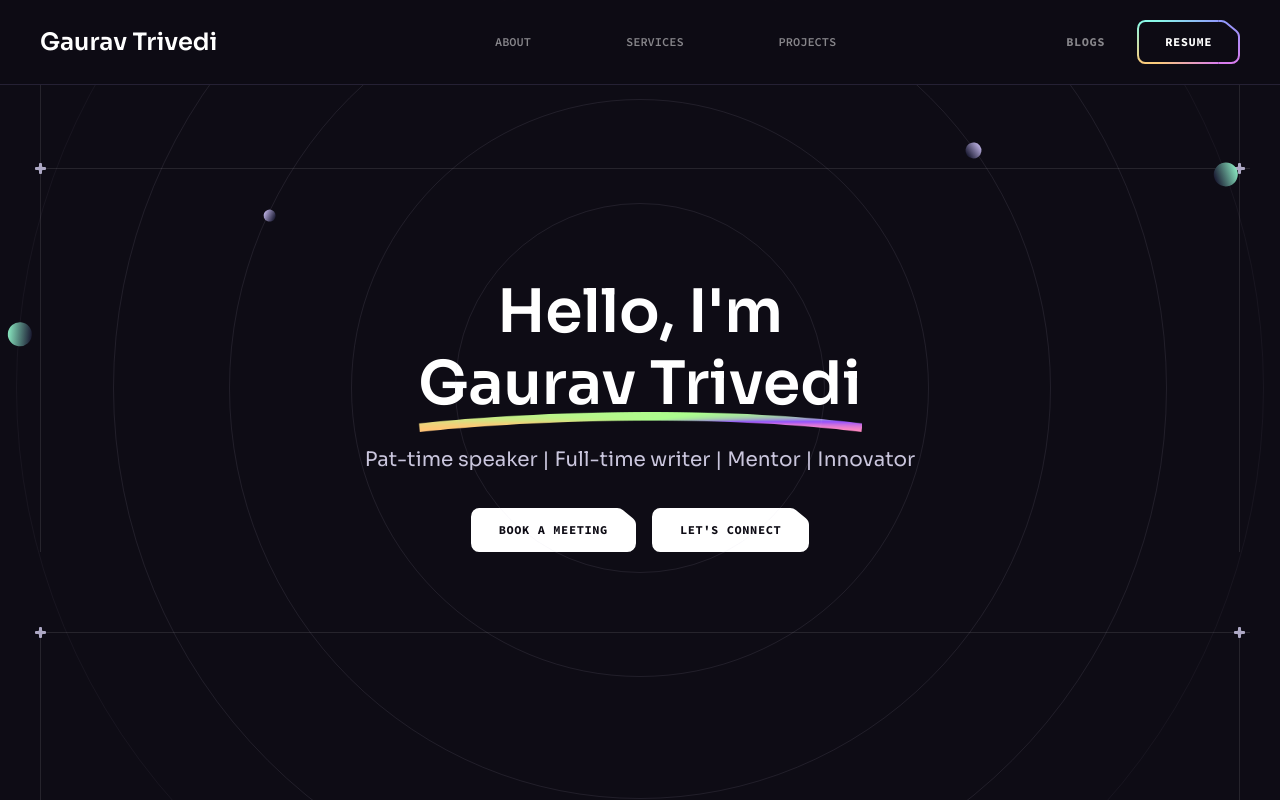
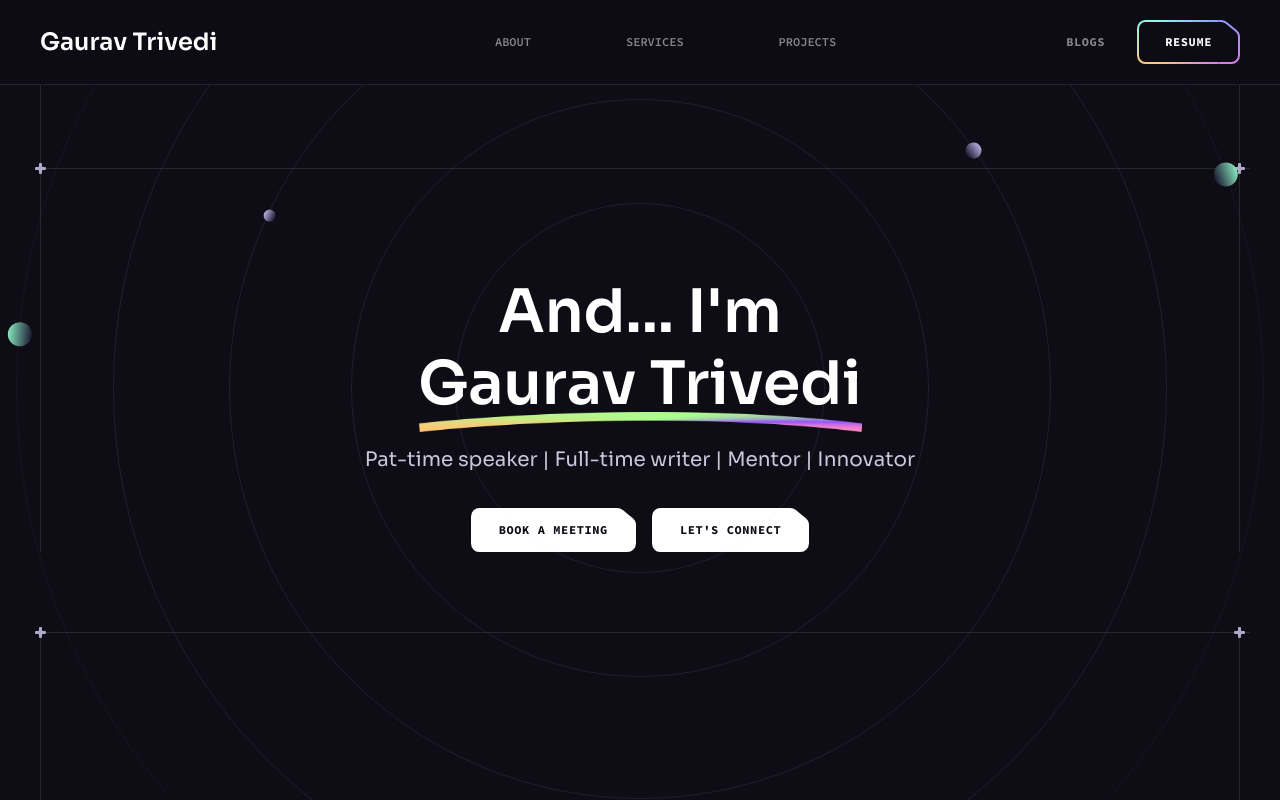
Before and after one commit to gautriv/gaurav.trivedi.io, a React (Vite) app: page / in a window 1280 px wide. Shown: the top 800 px of the page. Built offline with nearby package versions, Linux system fonts and the light colour scheme.

Commit message:
Updated settings and pages

```diff
--- a/src/components/About.jsx
+++ b/src/components/About.jsx
@@ -25,7 +25,7 @@ const About = () => {
             ))}
           </ul>
 
-          <Button target="_blank" href="mailto:bhartik021@gmail.com" >Hire Me</Button>
+          <Button target="_blank" href="mailto:trivedi.gaurav30@gmail.com" >Hire Me</Button>
         </div>
 
         <div className="lg:ml-auto xl:w-[38rem] mt-4">
--- a/src/components/Hero.jsx
+++ b/src/components/Hero.jsx
@@ -19,7 +19,7 @@ const Hero = () => {
         <div className="relative z-1 max-w-[62rem]
         mx-auto text-center mb-[4rem] md:mb-20 lg:mb:[6rem]">
             <h1 className="h1 mb-6">
-               Hello, I'm
+               And... I'm
                <br />
                <span className="inline-block relative">Gaurav Trivedi{" "}
                <img src={curve}
```
